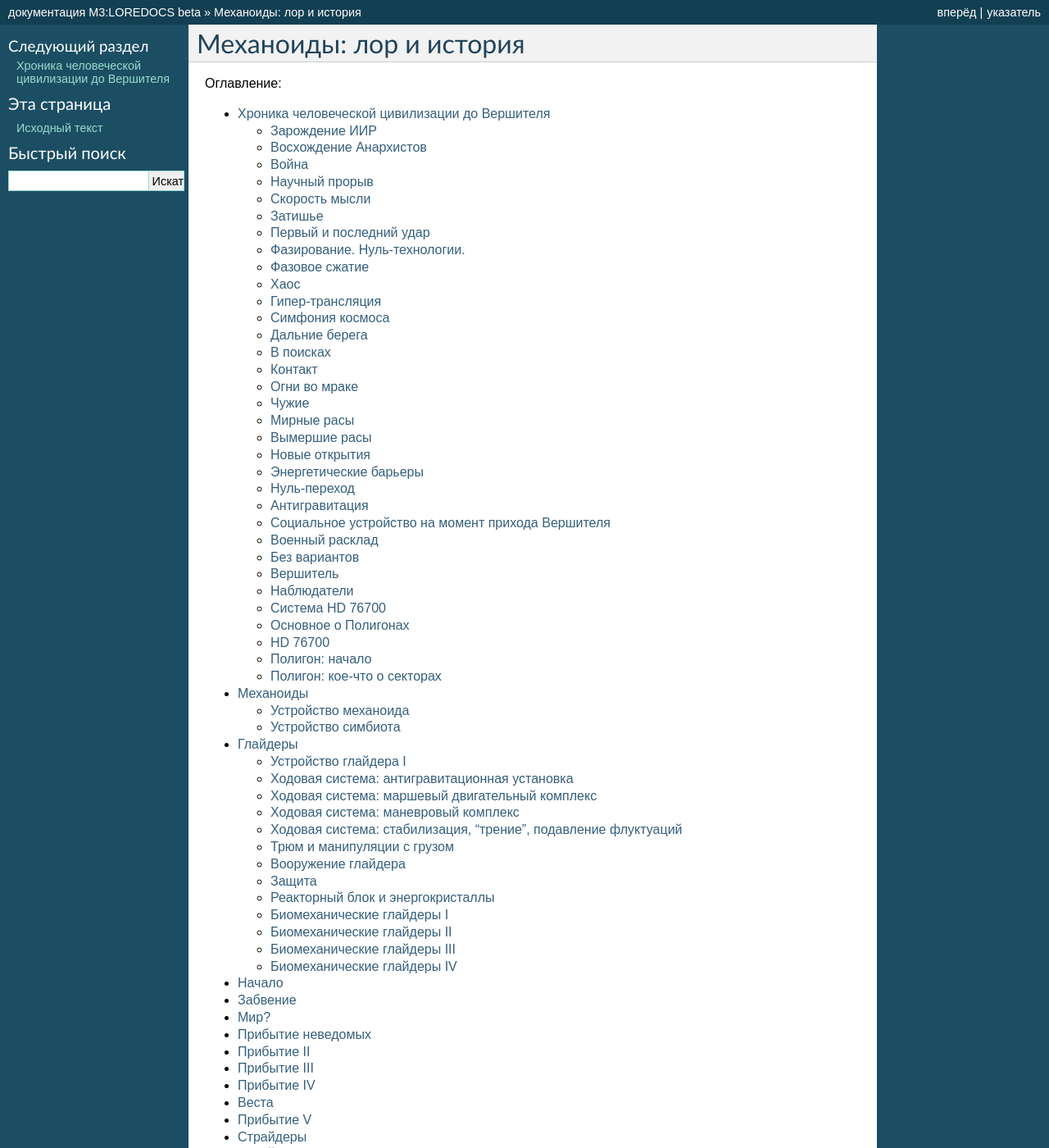
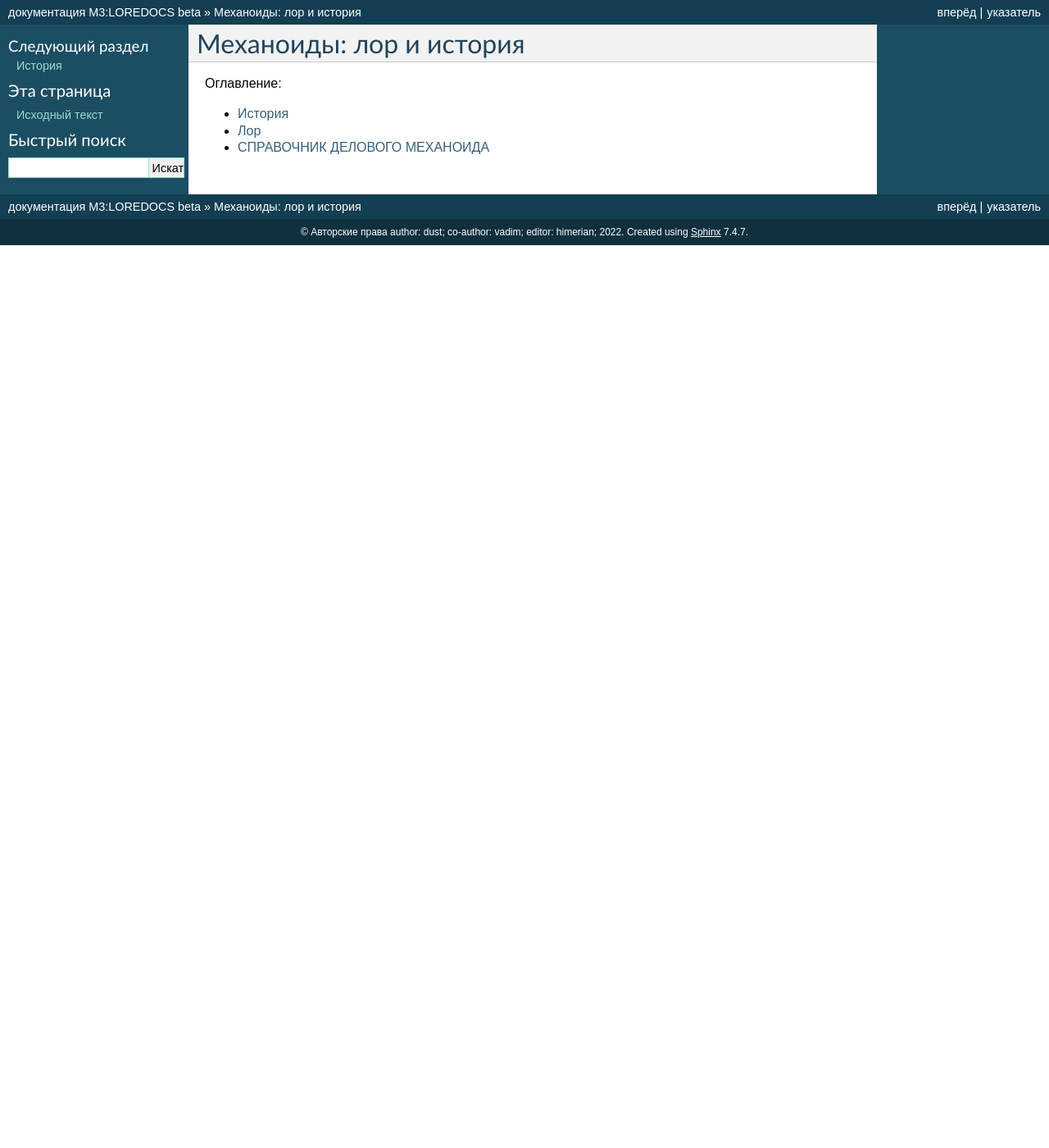
Before and after one commit to himerian/m3lore, a Sphinx documentation site: the page built from docs/source/index.rst, in a window 1280 px wide and 1400 px high. Shown: the whole window at 82% size. Built offline with Sphinx 7.4.7, drawn with Linux system fonts in a browser that asks for light colours; some of the changed text lies outside the part shown.

```diff
--- a/docs/source/conf.py
+++ b/docs/source/conf.py
@@ -63,6 +63,10 @@
 #    haiku
 #    pyramid
 #    classic
+#
+# ----------------------------------------------------------------------------
+#    furo
+#    pydata_sphinx_theme
 
 html_theme = 'classic'
 
--- a/docs/source/index.rst
+++ b/docs/source/index.rst
@@ -2,7 +2,7 @@
 ============================================
 
 .. toctree::
-   :maxdepth: 3
+   :maxdepth: 1
    :caption: Оглавление:
 
    m3story
--- a/docs/source/m3lore.rst
+++ b/docs/source/m3lore.rst
@@ -1,3 +1,7 @@
+
+###
+Лор
+###
 Начало
 ============
 
--- a/docs/source/m3story.rst
+++ b/docs/source/m3story.rst
@@ -1,5 +1,9 @@
+#######
+История
+#######
+
 Хроника человеческой цивилизации до Вершителя
-=============================================
+==============================================
 
 Зарождение ИИР
 --------------
@@ -2536,7 +2540,7 @@
 
 Тут начинается самое интересное. Пока образец невелик и имеет простую геометрию,
 он фактически наделен свойством сверхпрочности. Его невероятно сложно повредить
-каким—либо образом. Оказывается, что для того, чтобы защитить от взрыва глайдера
+каким-либо образом. Оказывается, что для того, чтобы защитить от взрыва глайдера
 маленького механоида, требуется покрыть его совсем тонкой кварковой "скорлупой".
 Однако уже эта "скорлупа", занимая ничтожный процент от объема механоида, дает
 ему аж 90% его массы: 45 кг из 50. Вся остальная начинка, включая "жидкий чип" и
@@ -3541,7 +3545,7 @@
 ее цитоплазмы, которое способно легко менять свою молекулярную структуру и
 агрегатное состояние независимо от температуры в широких пределах. Инициация
 превращения осуществляется сложными внутриклеточными и межклеточными
-механизмами, био— и электрохимическими. Оно не требует много времени и энергии и
+механизмами, био- и электрохимическими. Оно не требует много времени и энергии и
 возможно в обе стороны. К примеру, клетки в состоянии 1-2, воспроизводя матрикс
 и делясь, восстанавливают повреждение тканей; после выполнения “программы”
 клетки только что отрегенерированной ткани переходят в состояние 3, делая ее еще
```
Also changed, not shown: docs/source/businessmech.rst (+6 -1 lines), 1 other file.
